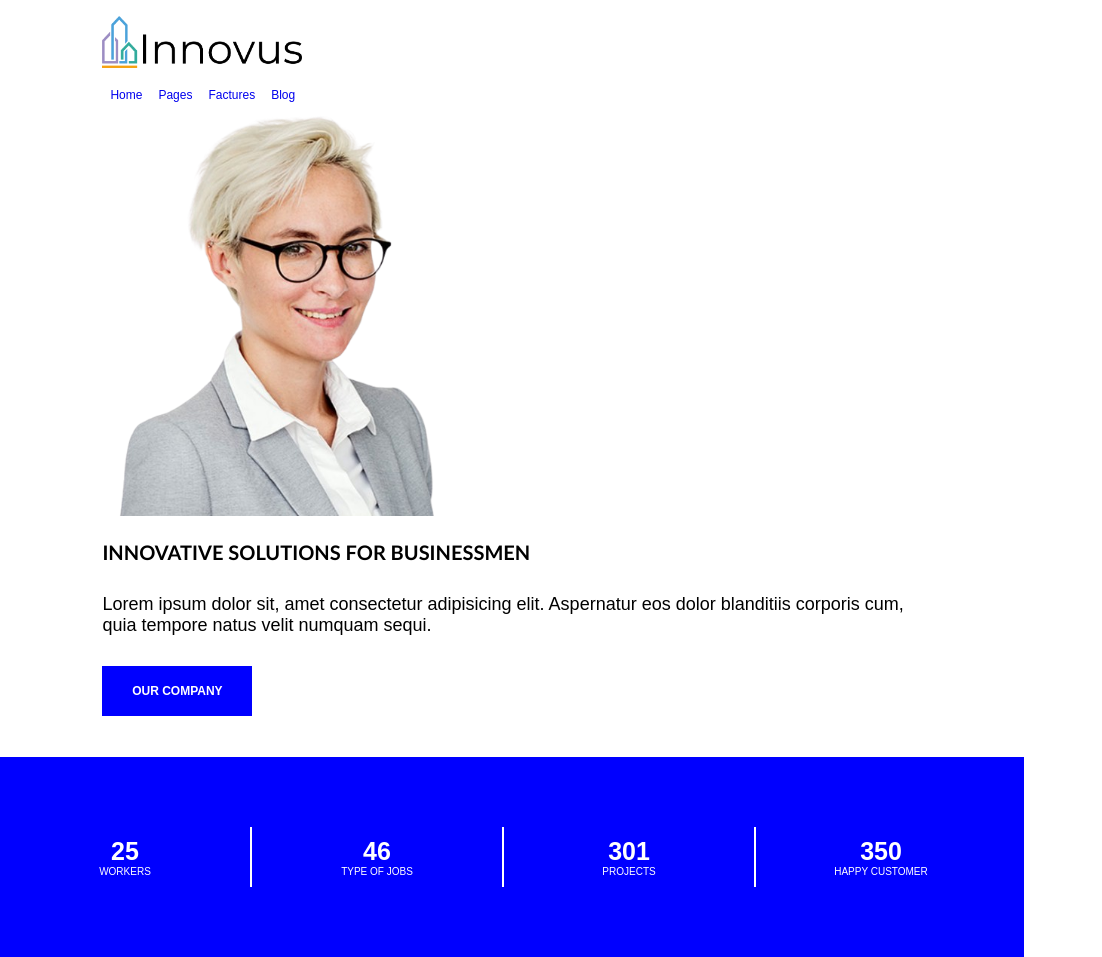
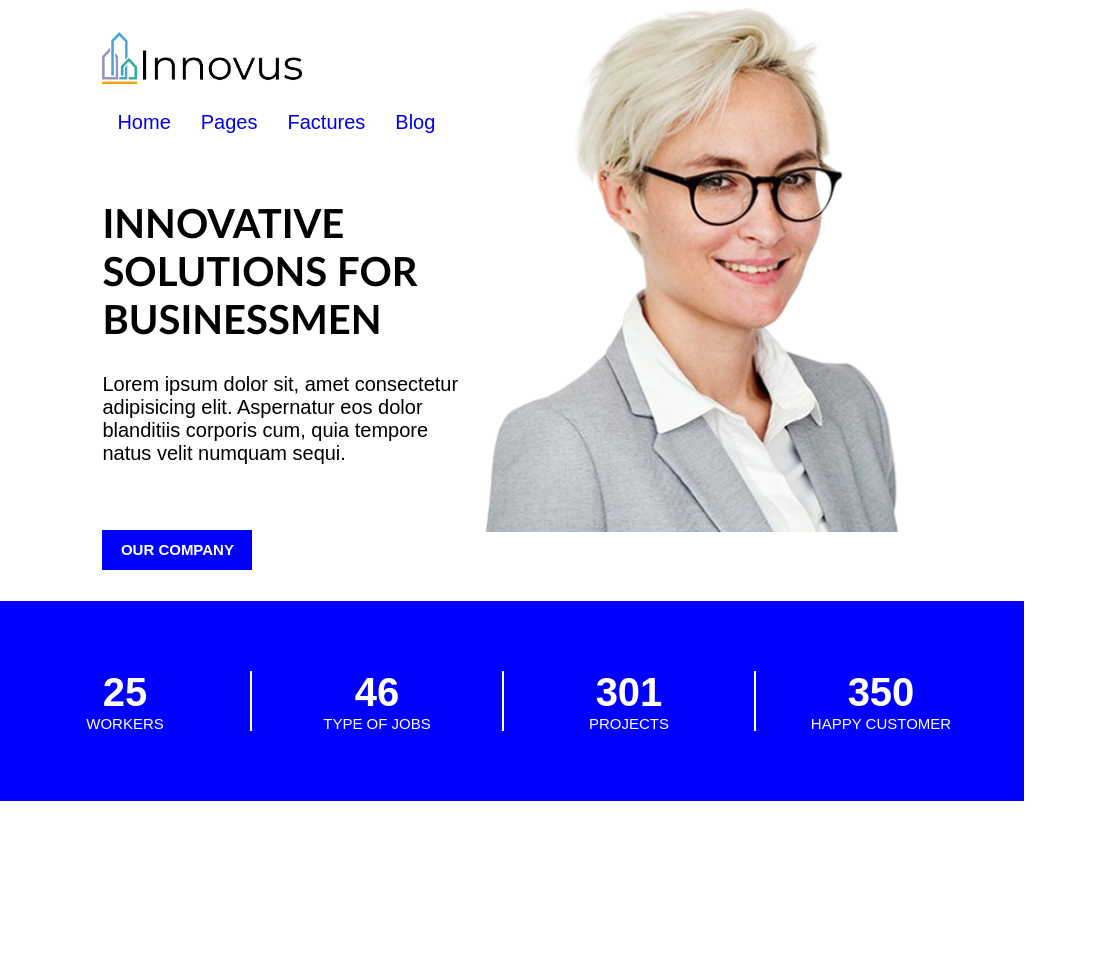
Before and after one commit to hectortellport/PRACTICA07, a plain HTML site: page index.html in a window 1024 px wide. Shown: the whole page, 1102 px wide, since content can reach past the window. After the commit the page ends 801 px from the top, so only its background shows below. Drawn offline with Linux system fonts and the light colour scheme.

Commit message:
estilos.css

```diff
--- a/css/estilos.css
+++ b/css/estilos.css
@@ -7,16 +7,19 @@ body{
 
     font-family: arial;
 }
+.header__container{
 
+    width: 100%;
+}
 .container{
-    width: 80%;
-    margin: auto;
+    width: 90%;
+    margin: 0 auto;
 
 }
 
 .img__logo{
-    width:200px;
-    margin-top: 1em;
+    width:400px;
+    margin-top: 2em;
     margin-bottom: 0.5em;
 }
 
@@ -25,7 +28,7 @@ body{
 }
 
 .nav__container{
-    width: 1000px;
+    width: 100%;
     display: flex;
 
 }
@@ -42,7 +45,8 @@ body{
 .banner__container{
     /*margin-top: -130px;*/
     display:flex;
-
+    flex-direction: column-reverse;
+    width: 100%;
 
 
 }
@@ -52,23 +56,25 @@ body{
 
     display: flex;
     flex-direction:column;
-    justify-content: end;
+    /*justify-content: end;*/
     margin-top: 50px;
     gap: 30px;
-    width:60%;
+    width:100%;
 
 }
 
         .titulo__banner{
 
-            font-size: 40px;
+            font-size: 60px;
             font-family: 'Gill Sans', 'Gill Sans MT', Calibri, 'Trebuchet MS', sans-serif;
-            width:72%;
+            width:100%;
         }
 
         .parrafo__banner{
             font-family:Arial, Helvetica, sans-serif;
-            font-size: 18px;
+            font-size: 45px;
+            width:100%;
+
 
 
         }
@@ -77,26 +83,27 @@ body{
             text-decoration: none;
             font-weight: bold;
             font-family: Arial, Helvetica, sans-serif;
-            font-size: 12px;
+            font-size: 35px;
 
             color:white;
             background-color: blue;
-            width: 150px;
-            height: 50px;
+            width: 300px;
+            height: 80px;
 
             text-align: center;
             align-content: center;
-            margin-bottom: 45px;
+            margin-top: 55px;
+            margin-bottom: 65px;
         }
 
 .fig__banner{
-    margin-top:-130px;
+    margin-top:50px;
 
 }
 
     .img__banner{
 
-
+        width: 900px;
     }
 /********************************************/
 
@@ -139,57 +146,74 @@ body{
 
 /**********************media**********************/
 
-@media(max-width:1200px){
+@media(min-width:800px){
 
-    .banner__container{
-        flex-direction: column-reverse;
+
+    .container{
+        width: 80%;
+        margin: 0 auto;
 
     }
 
-    .fig__banner{
-        margin-top: 0px;
-
+    .img__logo{
+        width:200px;
+        margin-top: 2em;
+        margin-bottom: 0.5em;
     }
 
-    .img__banner{
-
-        width: 350px;
-    }
-
-    .text__container{
-
-        display: flex;
-        flex-direction:column;
-        justify-content: end;
-        margin-top: 20px;
-        gap: 30px;
-        width:100%;
-
-    }
-
-    .titulo__banner{
-
-        font-size: 20px;
-        width:100%;
+    .banner__container{
+        /*margin-top: -130px;*/
+        display:flex;
+        flex-direction: row;
+        width: 100%;
     }
 
 
+   /*********************************/
+   .text__container{
 
 
-    .caja__titulo{
-
-        font-size: 25px;
-    }
-
-    .caja__parrafo{
-
-        font-size: 10px;
-    }
+    justify-content: end;
 
 
-    .nav__link{
-        padding:8px;
-        font-size: 12px;
+}
+        .titulo__banner{
 
-    }
+            font-size: 40px;
+            font-family: 'Gill Sans', 'Gill Sans MT', Calibri, 'Trebuchet MS', sans-serif;
+            width:100%;
+        }
+
+        .parrafo__banner{
+            font-family:Arial, Helvetica, sans-serif;
+            font-size: 20px;
+            width:100%;
+        }
+
+        .link__banner{
+            text-decoration: none;
+            font-weight: bold;
+            font-family: Arial, Helvetica, sans-serif;
+            font-size: 15px;
+
+            color:white;
+            background-color: blue;
+            width: 150px;
+            height: 40px;
+
+            text-align: center;
+            align-content: center;
+            margin-top: 35px;
+            margin-bottom: 35px;
+        }
+
+        .fig__banner{
+        margin-top:-150px;
+        }
+
+        .img__banner{
+
+        width: 460px;
+        }
+   /*********************************/
 }
```
